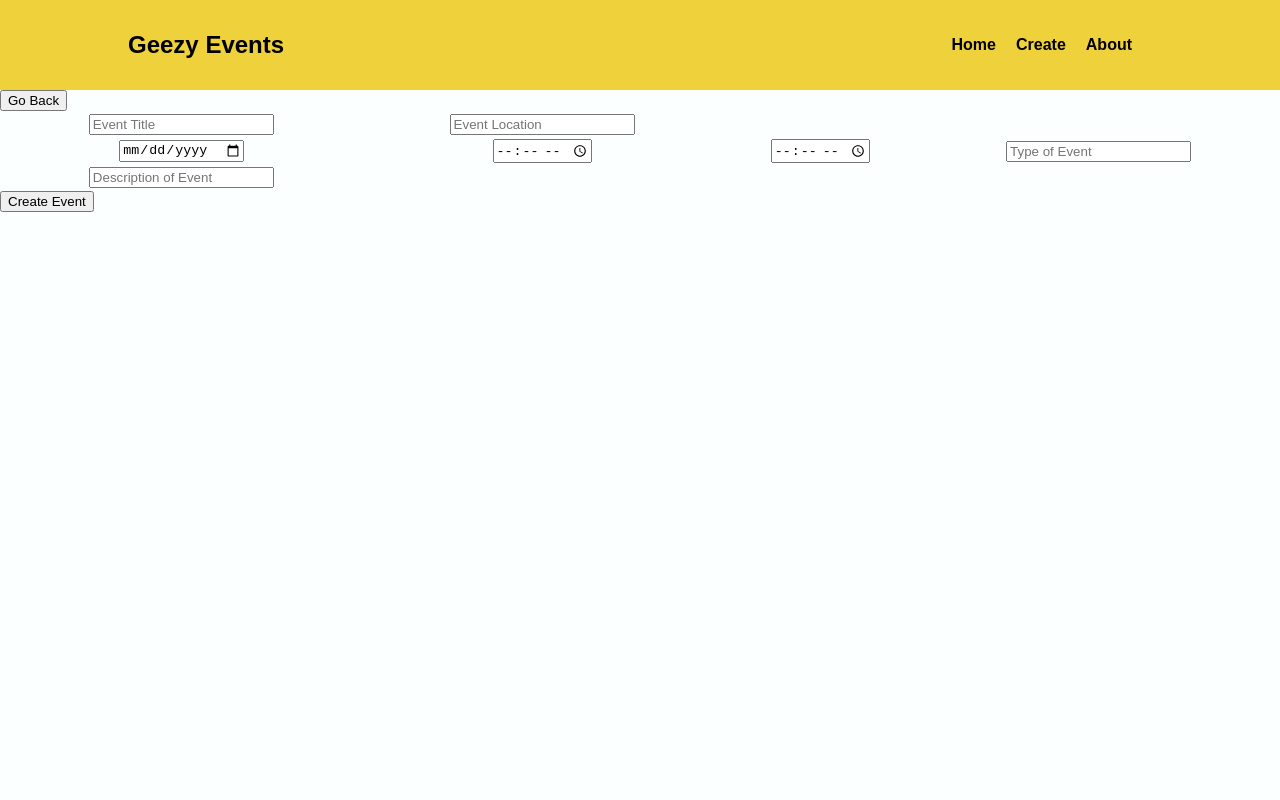
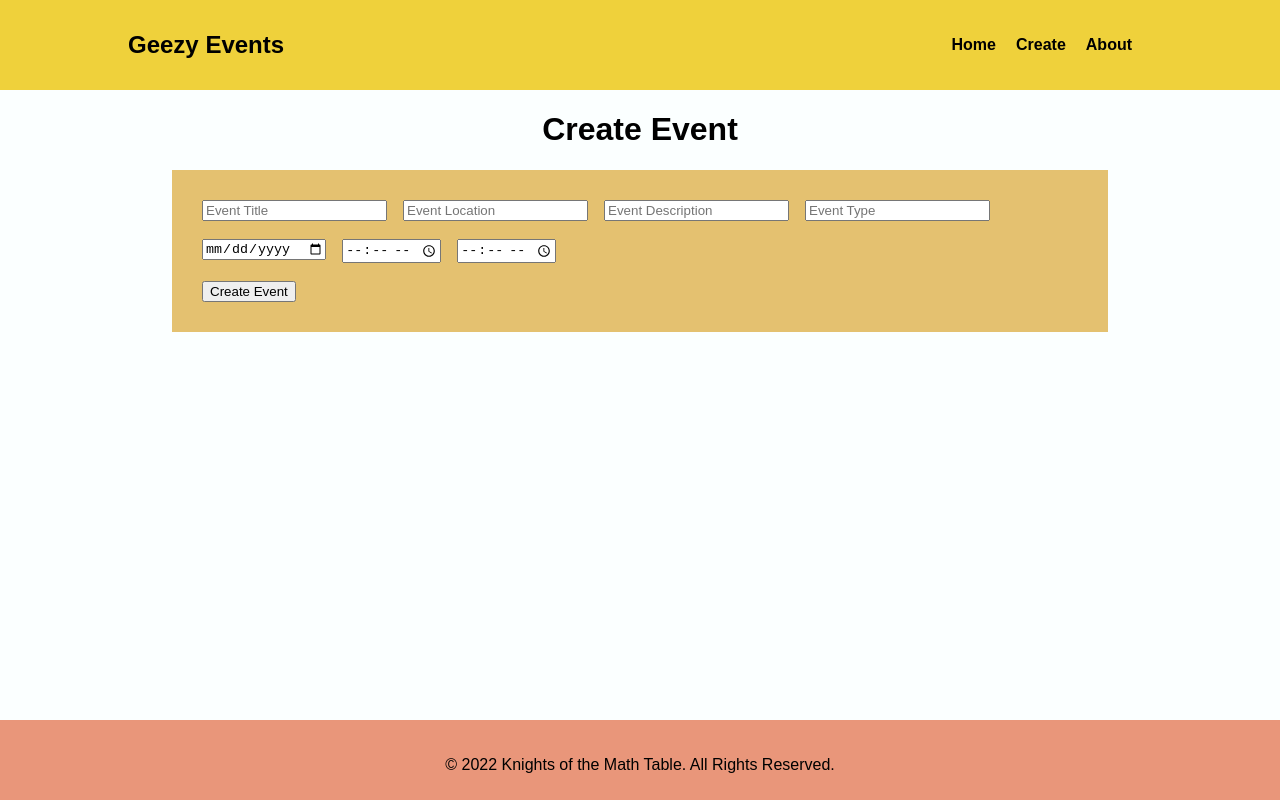
Before and after one commit to GTatertots/Geezy-Events, a website: page public/create.html in a window 1280 px wide. Drawn offline with nearby package versions, Linux system fonts and the light colour scheme; no server answers.

Commit message:
Added footer and fixed table in create

```diff
--- a/public/create.html
+++ b/public/create.html
@@ -22,41 +22,35 @@
           </nav>
         </div>
     </header>
+    <h1 class="aboutus-title">Create Event</h1>
+    <div class="container-create">
+
     <div id="app">
     <!-- everything in here is managed by Vue -->
-        <button @click="backButton">Go Back</button>
+
     <table>
             <tr>
-            <th>
-              <input type="text" placeholder="Event Title" v-model="eventTitle">
-            </th>
-            <th>
-              <input type="text" placeholder="Event Location" v-model="eventLocation">
-            </th>
+              <td class="list-heading-main"><input type="text" placeholder="Event Title" v-model="eventTitle"></td>
+              <td class="list-heading-main"><input type="text" placeholder="Event Location" v-model="eventLocation"></td>
+              <td class="list-heading-main"><input type="text" placeholder="Event Description" v-model="eventDesc"></td>
+              <td class="list-heading-main"><input type="text" placeholder="Event Type" v-model="eventType"></td>
             </tr>
+
+
             <tr>
-	    <th>
-	      <input type="date" placeholder="Event Date" v-model="eventDate">
-	    </th>
-	    <th>
-	      <input type="time" placeholder="Event Start Time" v-model="eventStartTime">
-	    </th>
-	    <th>
-              <input type="time" placeholder="Event End Time" v-model="eventEndTime">
-            </th>
-	    <th>
-	      <input type="text" placeholder="Type of Event" v-model="eventType">
-	    </th>
+	            <td class="list-heading-main"><input type="date" placeholder="Event Date" v-model="eventDate"></td>
+	            <td class="list-heading-main"><input type="time" placeholder="Event Start Time" v-model="eventStartTime"></td>
+              <td class="list-heading-main"><input type="time" placeholder="Event End Time" v-model="eventEndTime"></td>
 	          </tr>
-	    <th>
-	      <input type="text" placeholder="Description of Event" v-model="eventDesc">
-	    </th>
-	  </tr>
+            <td  class="list-heading-main"><button v-on:click="createEventButton">Create Event</button></td>
 	  </table>
-	<button v-on:click="createEventButton">Create Event</button>
+
    </div>
   </div>
     <script src="https://unpkg.com/vue@3"></script>
     <script src="app.js"></script>
 </body>
+<footer class="footer">
+  <p>© 2022 Knights of the Math Table. All Rights Reserved.</p>
+</footer>
 </html>
--- a/public/style.css
+++ b/public/style.css
@@ -12,6 +12,17 @@ body {
     justify-content: space-between;
     align-items: center;
     padding: 20px 0;
+  }
+
+  .container-create {
+    width: 70%;
+    background-color: #E4C170;
+    margin: 0 auto;
+    display: flex;
+    justify-content: space-between;
+    align-items: center;
+    padding: 20px;
+    border-color: black;
   }
 
   header {
@@ -143,3 +154,15 @@ h2{
 .aboutus-title{
     text-align: center;
 }
+
+.footer {
+    width: 100%;
+    background-color: darksalmon;
+    justify-content: space-between;
+    align-items: center;
+    padding: 20px 0;
+    height: 2.5em;
+    position: absolute;
+    bottom: 0;
+    text-align: center;
+  }
```
Also changed, not shown: public/about.html (+3 -0 lines), public/index.html (+3 -0 lines). Lines whose indentation alone changed are shown as unchanged.
